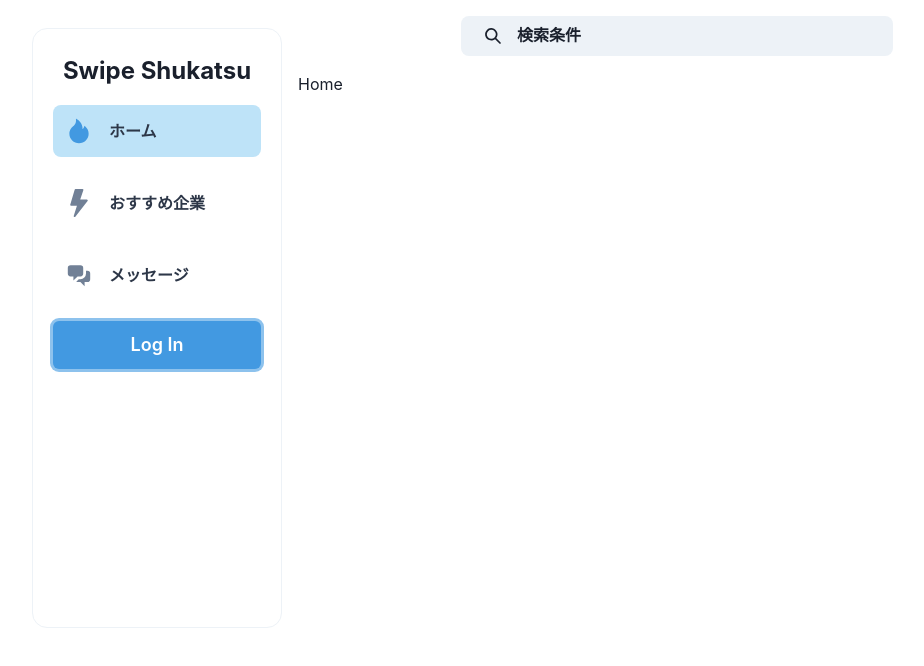
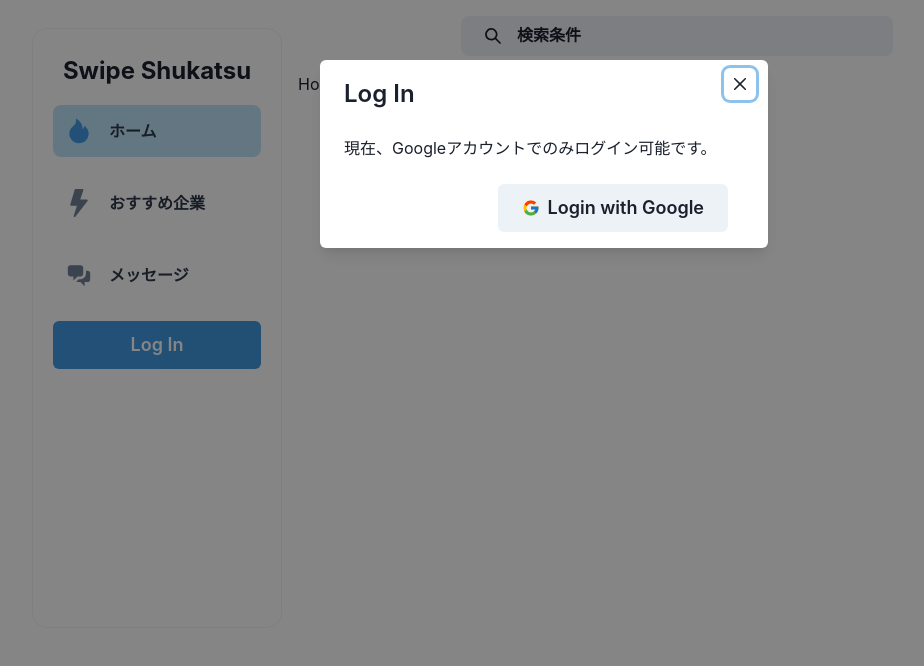
Before and after one commit to satorunooshie/swipe-shukatu, a React (Create React App) app in the folder client/: page / in a window 1280 px wide. Both pictures are taken after a click on the button "Log In". Shown: the top 666 px of the page, without its empty margins (96-1020 px from the left). Built offline with nearby package versions, Linux system fonts and the light colour scheme; no server answers.

Commit message:
Login, Logout(firebase) (#43)
* firebase setup

* LoginModalを作成

* LoginwithGoogleを実装

* add CurrentUserContext

* logoutを実装

* useShowToastを実装

* fix

* fix

```diff
--- a/client/package.json
+++ b/client/package.json
@@ -15,6 +15,7 @@
     "@types/react": "^17.0.0",
     "@types/react-dom": "^17.0.0",
     "axios": "^0.21.1",
+    "firebase": "^8.9.0",
     "framer-motion": "^4",
     "react": "^17.0.2",
     "react-dom": "^17.0.2",
--- a/client/src/App.tsx
+++ b/client/src/App.tsx
@@ -4,14 +4,20 @@ import { ChakraProvider, VStack, Flex } from "@chakra-ui/react";
 import { BrowserRouter as Router, Switch, Route } from "react-router-dom";
 import BottomTabs from "./components/BottomTabs/BottomTabs";
 import Sidebar from "../src/components/Sidebar/Sidebar";
+import LoginModal from "../src/components/LoginModal/LoginModal";
 import HomePage from "../src/pages/HomePage/HomePage";
 import MessagePage from "../src/pages/MessagePage/MessagePage";
 import RecommendPage from "../src/pages/RecommendPage/RecommendPage";
+import { LoginModalProvider } from "../src/context/LoginModalContext";
+import { CurrentUserProvider } from "./context/CurrentUserContext";
 
 function App() {
   return (
     <ChakraProvider>
+      <CurrentUserProvider>
+        <LoginModalProvider>
           <Router>
+            <LoginModal />
             <VStack px={[0, 0, 0, "10%"]}>
               <BottomTabs />
               <Flex w="full" justify="center">
@@ -30,6 +36,8 @@ function App() {
               </Flex>
             </VStack>
           </Router>
+        </LoginModalProvider>
+      </CurrentUserProvider>
     </ChakraProvider>
   );
 }
--- a/client/src/components/Header/Header.tsx
+++ b/client/src/components/Header/Header.tsx
@@ -1,16 +1,18 @@
-import { VFC } from "react";
-import {
-  Flex,
-  Spacer,
-  Text,
-  Button,
-} from "@chakra-ui/react";
+import { VFC, useContext } from "react";
+import { Flex, Spacer, Text, Button } from "@chakra-ui/react";
 import { NavLink, useLocation } from "react-router-dom";
 import { SearchIcon } from "@chakra-ui/icons";
 import { MAIN_COLOR } from "../../constants/MainColor";
+import { LoginModalContext } from "../../context/LoginModalContext";
+import { CurrentUserContext } from "../../context/CurrentUserContext";
+import { useLogout } from "../../hooks/useLogout";
 
 const Header: VFC = () => {
   let location = useLocation();
+  const { onOpen } = useContext(LoginModalContext);
+  const { currentUser } = useContext(CurrentUserContext);
+  const Logout = useLogout();
+
   if (location.pathname !== "/") return <></>;
   return (
     <Flex
@@ -47,8 +49,10 @@ const Header: VFC = () => {
           <Text ml="4">検索条件</Text>
         </Flex>
       </Button>
+      {currentUser === null || currentUser === undefined ? (
         <Button
-        display={["block", "block", "none"]}
+          isLoading={currentUser === undefined}
+          display={["inline-block", "inline-block", "none"]}
           fontSize={"sm"}
           fontWeight={600}
           color={"white"}
@@ -57,9 +61,23 @@ const Header: VFC = () => {
           _hover={{
             bg: `${MAIN_COLOR}.300`,
           }}
+          onClick={() => onOpen()}
         >
           Log In
         </Button>
+      ) : (
+        <Button
+          display={["inline-block", "inline-block", "none"]}
+          fontSize={"sm"}
+          fontWeight={600}
+          colorScheme={MAIN_COLOR}
+          variant="ghost"
+          ml="4"
+          onClick={() => Logout()}
+        >
+          Log Out
+        </Button>
+      )}
     </Flex>
   );
 };
--- /dev/null
+++ b/client/src/components/LoginModal/LoginModal.tsx
@@ -0,0 +1,51 @@
+import { VFC, useContext, useState } from "react";
+import {
+  Modal,
+  ModalOverlay,
+  ModalContent,
+  ModalHeader,
+  ModalFooter,
+  ModalBody,
+  ModalCloseButton,
+  Button,
+} from "@chakra-ui/react";
+import { LoginModalContext } from "../../context/LoginModalContext";
+import { FcGoogle } from "react-icons/fc";
+import { LoginWithGoogle } from "./LoginWithGoogle";
+
+const LoginModal: VFC = () => {
+  const { isOpen, onClose } = useContext(LoginModalContext);
+  const [loading, setLoading] = useState(false);
+
+  return (
+    <>
+      <Modal isOpen={isOpen} onClose={onClose} closeOnEsc id="LOGIN">
+        <ModalOverlay />
+        <ModalContent>
+          <ModalHeader fontSize="2xl">Log In</ModalHeader>
+          <ModalCloseButton />
+          <ModalBody>現在、Googleアカウントでのみログイン可能です。</ModalBody>
+
+          <ModalFooter>
+            <Button
+              isLoading={loading}
+              loadingText="Redirecting"
+              size="lg"
+              colorScheme="gray"
+              leftIcon={<FcGoogle />}
+              onClick={() => {
+                setLoading(true);
+                LoginWithGoogle();
+              }}
+              mr="4"
+            >
+              Login with Google
+            </Button>
+          </ModalFooter>
+        </ModalContent>
+      </Modal>
+    </>
+  );
+};
+
+export default LoginModal;
--- /dev/null
+++ b/client/src/components/LoginModal/LoginWithGoogle.ts
@@ -0,0 +1,6 @@
+import firebase from "../../lib/firebase";
+
+export const LoginWithGoogle = () => {
+  const provider = new firebase.auth.GoogleAuthProvider();
+  firebase.auth().signInWithRedirect(provider);
+};
--- a/client/src/components/Sidebar/Sidebar.tsx
+++ b/client/src/components/Sidebar/Sidebar.tsx
@@ -1,13 +1,19 @@
-import { VFC } from "react";
+import { VFC, useContext } from "react";
 import { Flex, Icon, VStack, Text, Button, Center } from "@chakra-ui/react";
 import { AiFillFire } from "react-icons/ai";
 import { HiChatAlt2 } from "react-icons/hi";
 import { BsLightningFill } from "react-icons/bs";
 import { NavLink, useLocation } from "react-router-dom";
 import { MAIN_COLOR } from "../../constants/MainColor";
+import { LoginModalContext } from "../../context/LoginModalContext";
+import { CurrentUserContext } from "../../context/CurrentUserContext";
+import { useLogout } from "../../hooks/useLogout";
 
 const Sidebar: VFC = () => {
   let location = useLocation();
+  const { onOpen } = useContext(LoginModalContext);
+  const { currentUser } = useContext(CurrentUserContext);
+  const Logout = useLogout();
 
   return (
     <VStack
@@ -27,7 +33,6 @@ const Sidebar: VFC = () => {
     >
       <NavLink to="/">
         <Text
-          h1
           fontSize="2xl"
           fontFamily={"heading"}
           color={"gray.800"}
@@ -119,7 +124,9 @@ const Sidebar: VFC = () => {
         </Flex>
       </NavLink>
       <Center>
+        {currentUser === null || currentUser === undefined ? (
           <Button
+            isLoading={currentUser === undefined}
             fontSize={"lg"}
             size="lg"
             fontWeight={600}
@@ -129,9 +136,23 @@ const Sidebar: VFC = () => {
             _hover={{
               bg: `${MAIN_COLOR}.300`,
             }}
+            onClick={() => onOpen()}
           >
             Log In
           </Button>
+        ) : (
+          <Button
+            fontSize={"lg"}
+            size="lg"
+            fontWeight={600}
+            colorScheme={MAIN_COLOR}
+            variant="ghost"
+            w="100%"
+            onClick={() => Logout()}
+          >
+            Log Out
+          </Button>
+        )}
       </Center>
     </VStack>
   );
--- /dev/null
+++ b/client/src/context/CurrentUserContext.tsx
@@ -0,0 +1,50 @@
+import firebase from "firebase";
+import { FC, createContext, useEffect, useState } from "react";
+import { useShowToast } from "../hooks/useShowToast";
+
+// 仮
+type User = {
+  readonly uid: string;
+};
+
+const CurrentUserContext = createContext(
+  {} as {
+    currentUser: User | null | undefined;
+    setCurrentUser: React.Dispatch<
+      React.SetStateAction<User | null | undefined>
+    >;
+  }
+);
+
+const CurrentUserProvider: FC = ({ children }) => {
+  const [currentUser, setCurrentUser] = useState<User | null | undefined>(
+    undefined
+  );
+  const showToast = useShowToast();
+
+  useEffect(() => {
+    // マウント時にログインをチェック
+    firebase.auth().onAuthStateChanged(async (user) => {
+      if (user) {
+        showToast(`uid: ${user.uid} ログインしました`);
+
+        // TODO： API叩く処理
+        setCurrentUser({ uid: user.uid });
+      } else {
+        console.log("ログインしてない");
+        setCurrentUser(null);
+      }
+    });
+  }, []);
+
+  /* 下階層のコンポーネントをラップする */
+  return (
+    <CurrentUserContext.Provider
+      value={{ currentUser: currentUser, setCurrentUser: setCurrentUser }}
+    >
+      {children}
+    </CurrentUserContext.Provider>
+  );
+};
+
+export { CurrentUserContext, CurrentUserProvider };
--- /dev/null
+++ b/client/src/context/LoginModalContext.tsx
@@ -0,0 +1,24 @@
+import { FC, createContext } from "react";
+import { useDisclosure } from "@chakra-ui/react";
+
+const LoginModalContext = createContext(
+  {} as {
+    isOpen: boolean;
+    onOpen: () => void;
+    onClose: () => void;
+  }
+);
+
+const LoginModalProvider: FC = ({ children }) => {
+  const { isOpen, onOpen, onClose } = useDisclosure();
+
+  return (
+    <LoginModalContext.Provider
+      value={{ isOpen: isOpen, onOpen: onOpen, onClose: onClose }}
+    >
+      {children}
+    </LoginModalContext.Provider>
+  );
+};
+
+export { LoginModalContext, LoginModalProvider };
--- /dev/null
+++ b/client/src/hooks/useLogout.ts
@@ -0,0 +1,18 @@
+import { useContext } from "react";
+import firebase from "../lib/firebase";
+import { CurrentUserContext } from "../context/CurrentUserContext";
+import { useShowToast } from "./useShowToast";
+
+export const useLogout = () => {
+  const { setCurrentUser } = useContext(CurrentUserContext);
+  const showToast = useShowToast();
+  return () => {
+    firebase
+      .auth()
+      .signOut()
+      .then(() => {
+        setCurrentUser(null);
+        showToast("ログアウトしました");
+      });
+  };
+};
--- /dev/null
+++ b/client/src/hooks/useShowToast.ts
@@ -0,0 +1,15 @@
+import { useToast } from "@chakra-ui/react";
+
+type Status = "info" | "warning" | "success" | "error";
+
+export const useShowToast = () => {
+  const toast = useToast();
+  return (title: string, status: Status = "success") => {
+    toast({
+      title: title,
+      status: status,
+      duration: 3000,
+      isClosable: true,
+    });
+  };
+};
--- /dev/null
+++ b/client/src/lib/firebase.ts
@@ -0,0 +1,18 @@
+import firebase from 'firebase'
+
+const config = {
+  apiKey: process.env.REACT_APP_FIREBASE_API_KEY,
+  authDomain: process.env.REACT_APP_FIREBASE_AUTH_DOMAIN,
+  projectId: process.env.REACT_APP_FIREBASE_PROJECT_ID,
+  storageBucket: process.env.REACT_APP_FIREBASE_STORAGE_BUCKET,
+  messagingSenderId: process.env.REACT_APP_FIREBASE_MESSEGING_SENDER_ID,
+  appId: process.env.REACT_APP_FIREBASE_APP_ID,
+}
+
+// firebase.appsをチェックし、ロードされているかどうかを確認。
+// なければinitializeAppを実行
+if (!firebase.apps.length) {
+  firebase.initializeApp(config)
+}
+
+export default firebase
```
Also changed, not shown: 2 other files (tests, documents, lock files or other folders). Lines whose indentation alone changed are shown as unchanged.
